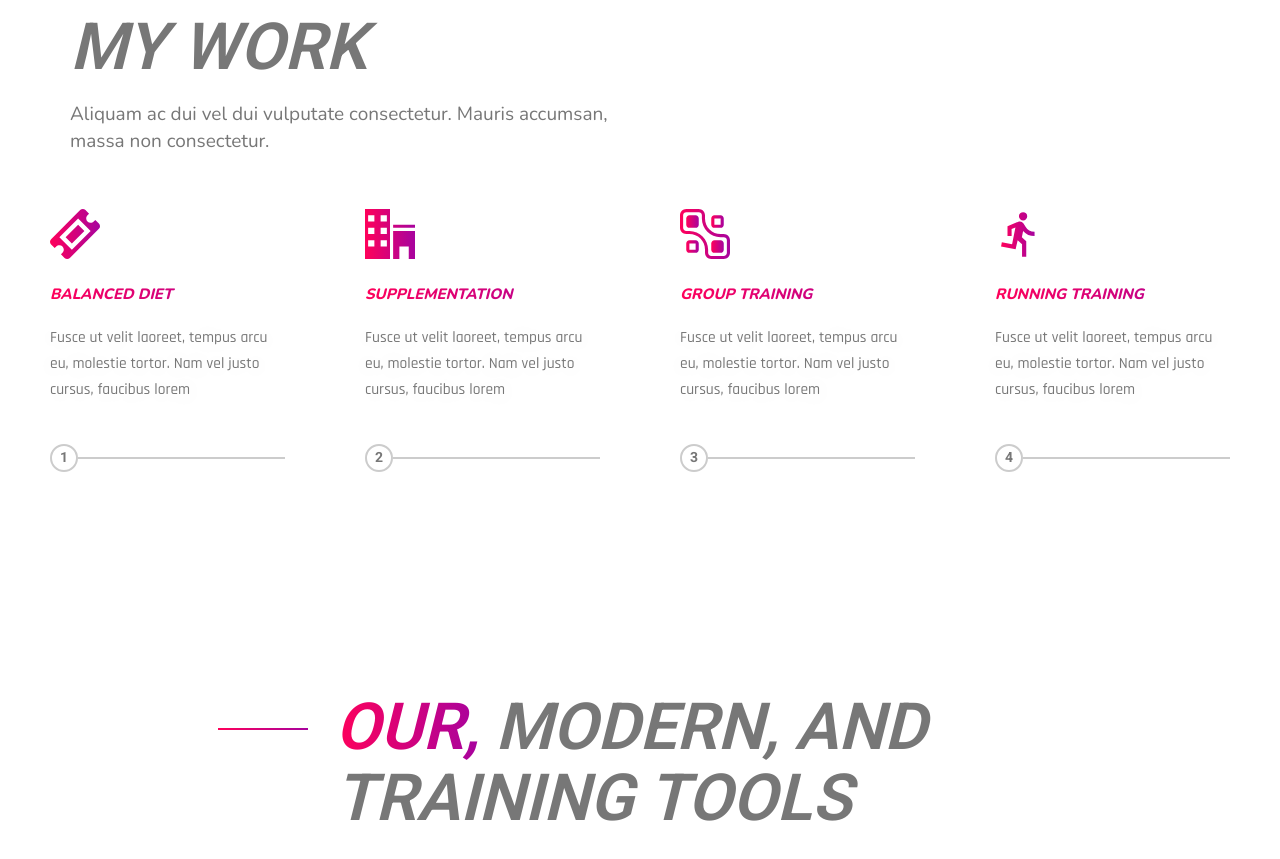
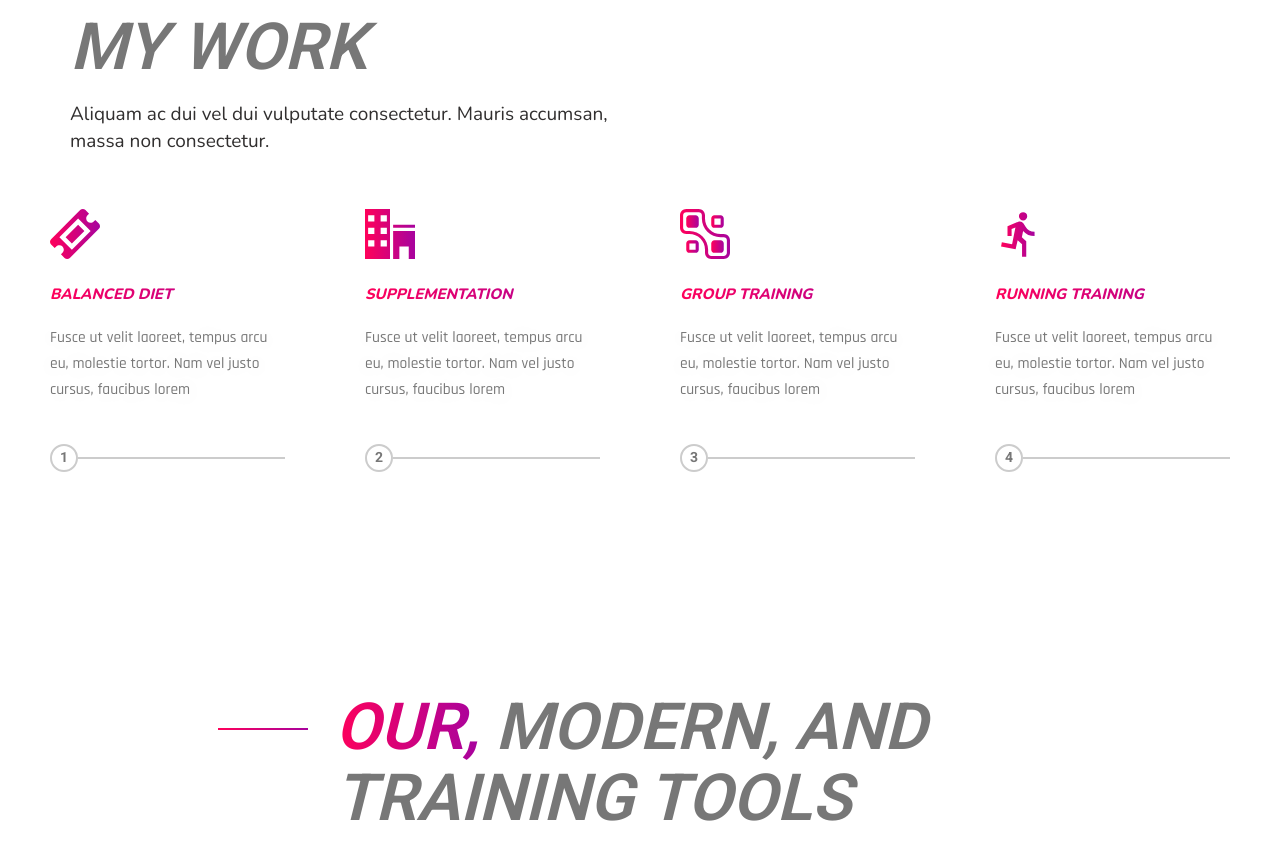
Before and after one commit to gopalhalder/RestoFit, a website: page index.html in a window 1280 px wide. Shown: the part 1890-2749 px from the top of the page. Drawn offline with nearby package versions, Linux system fonts and the light colour scheme.

Commit message:
update img

```diff
--- a/sass/base/_typography.scss
+++ b/sass/base/_typography.scss
@@ -84,7 +84,7 @@ body {
   line-height: 1.4;
   font-weight: 500;
   font-family: "nunito";
-  color: $color-gray-dark-2;
+  color: $color-gray-dark-5;
 }
 
 .paragraph {
```
Also changed, not shown: css/style.css, 2 other files.
